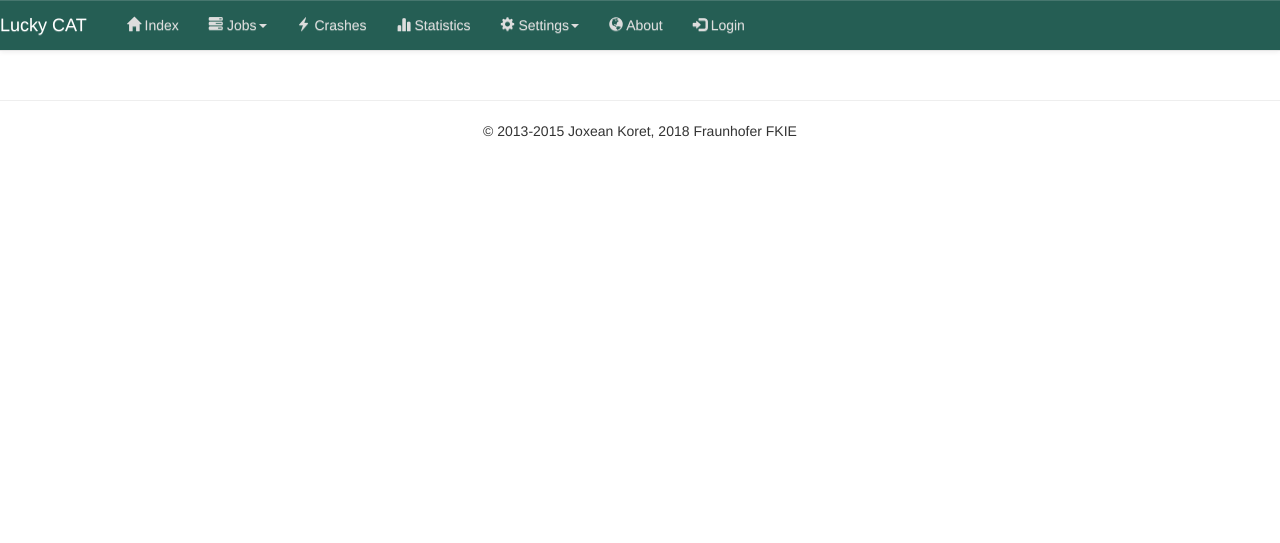
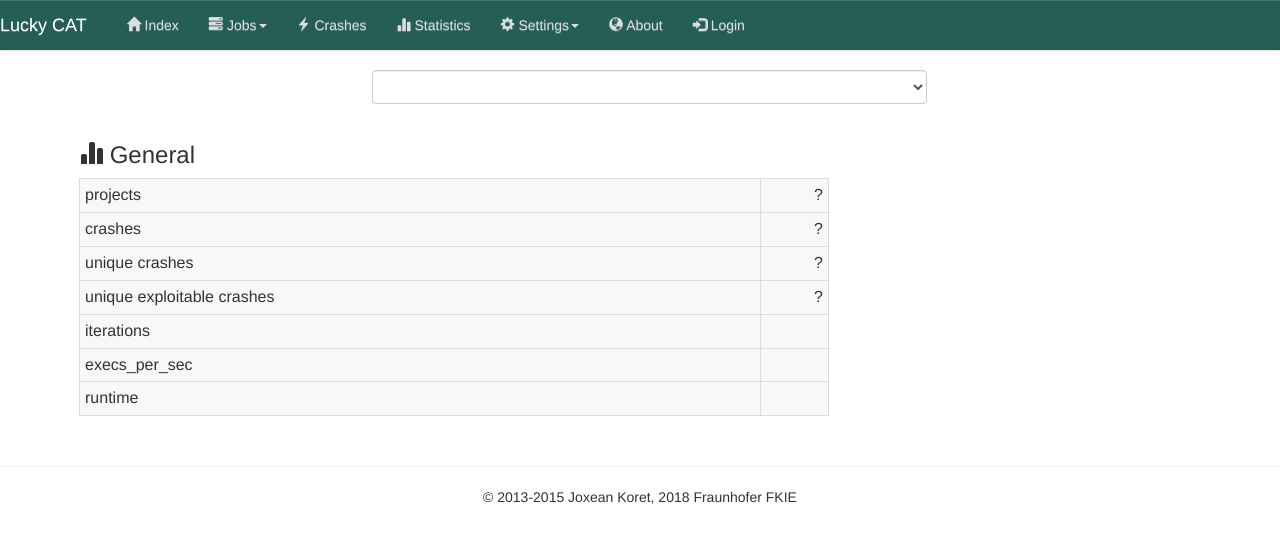
Before and after one commit to fkie-cad/LuckyCAT, a Flask app: template luckycat/frontend/templates/stats_show.html in a window 1280 px wide. Shown: the top 543 px of the page. Run offline with Flask 3, Linux system fonts and the light colour scheme; the template is opened without the code that fills it, so the values that code supplies are empty; some libraries are stand-ins or nearby versions.

Commit message:
general view

```diff
--- a/luckycat/frontend/templates/stats_show.html
+++ b/luckycat/frontend/templates/stats_show.html
@@ -3,6 +3,56 @@
 {% set active_page = "Results" %}
 
 {% block content %}
-{{ results }}
+
+<div class="container">
+    <div class="row">
+        <div class="col-md-8 col-md-offset-2 col-lg-6 col-lg-offset-3">
+            <div class="form-group">
+                <select class="form-control" onchange="window.location=update_url_variables(window.location.toString(), 'project', this.value)">
+                    <option selected value="1"></option>
+                for project_name in project_names
+                    <option>project_name</option>
+                </select>
+            </div>
+        </div>
+    </div>
+    <div class="row">
+        <div class="col-sm-8">
+            <h3><span class="glyphicon glyphicon-stats"></span> General</h3>
+            <table class="table table-responsive table-hover table-bordered" style="border-spacing: 10px; width: 100%;">
+                  <tr>
+                      <td class="active" style="text-align: left; padding:5px">projects</td>
+                      <td class="active" style="text-align: right; padding:5px">?</td>
+                  </tr>
+                <tr>
+                    <td class="active" style="text-align: left; padding:5px">crashes</td>
+                    <td class="active" style="text-align: right; padding:5px">?</td>
+                </tr>
+                <tr>
+                    <td class="active" style="text-align: left; padding:5px">unique crashes</td>
+                    <td class="active" style="text-align: right; padding:5px">?</td>
+                </tr>
+                <tr>
+                    <td class="active" style="text-align: left; padding:5px">unique exploitable crashes</td>
+                    <td class="active" style="text-align: right; padding:5px">?</td>
+                </tr>
+                <tr>
+                    <td class="active" style="text-align: left; padding:5px">iterations</td>
+                    <td class="active" style="text-align: right; padding:5px">{{ results['project_statistics']['iteration'] }}</td>
+                </tr>
+                <tr>
+                    <td class="active" style="text-align: left; padding:5px">execs_per_sec</td>
+                    <td class="active" style="text-align: right; padding:5px">{{ results['project_statistics']['execs_per_sec'] }}</td>
+                </tr>
+                <tr>
+                    <td class="active" style="text-align: left; padding:5px">runtime</td>
+                    <td class="active" style="text-align: right; padding:5px">{{ results['project_statistics']['runtime'] }}</td>
+                </tr>
+            </table>
+        </div>
+        <div class="col-sm-4">
+        </div>
+    </div>
+</div>
 
 {% endblock %}
```
Also changed, not shown: luckycat/frontend/Statistics.py (+23 -4 lines).
